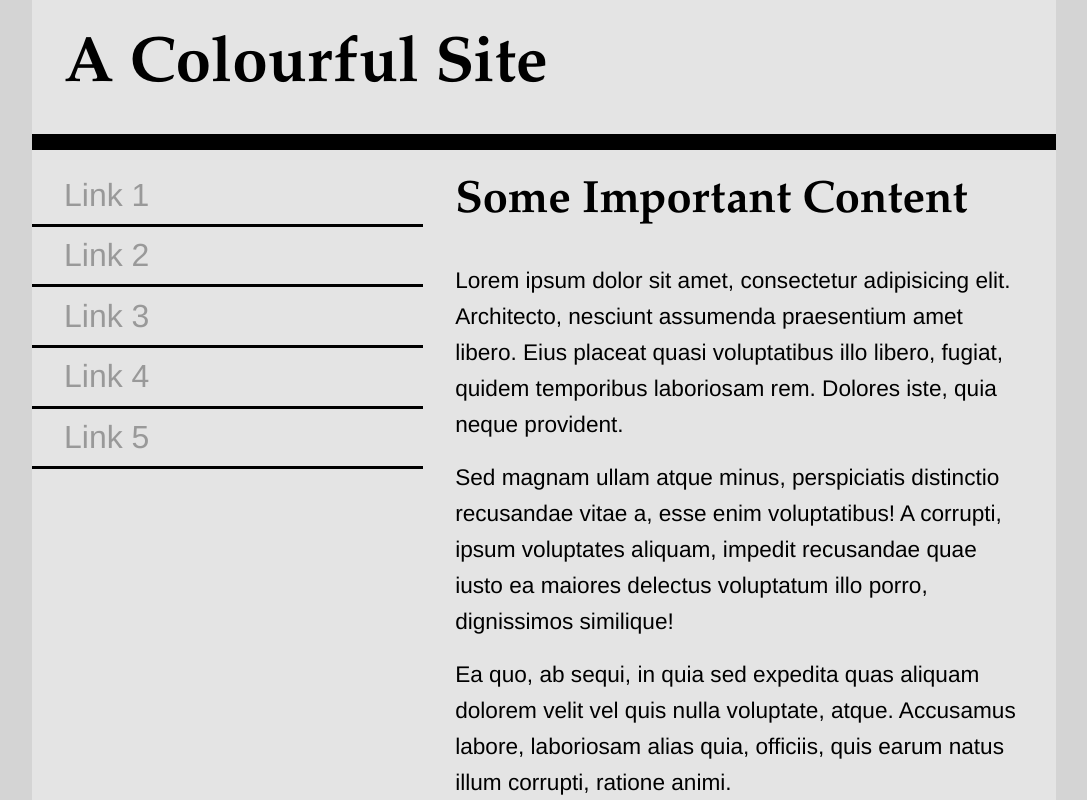
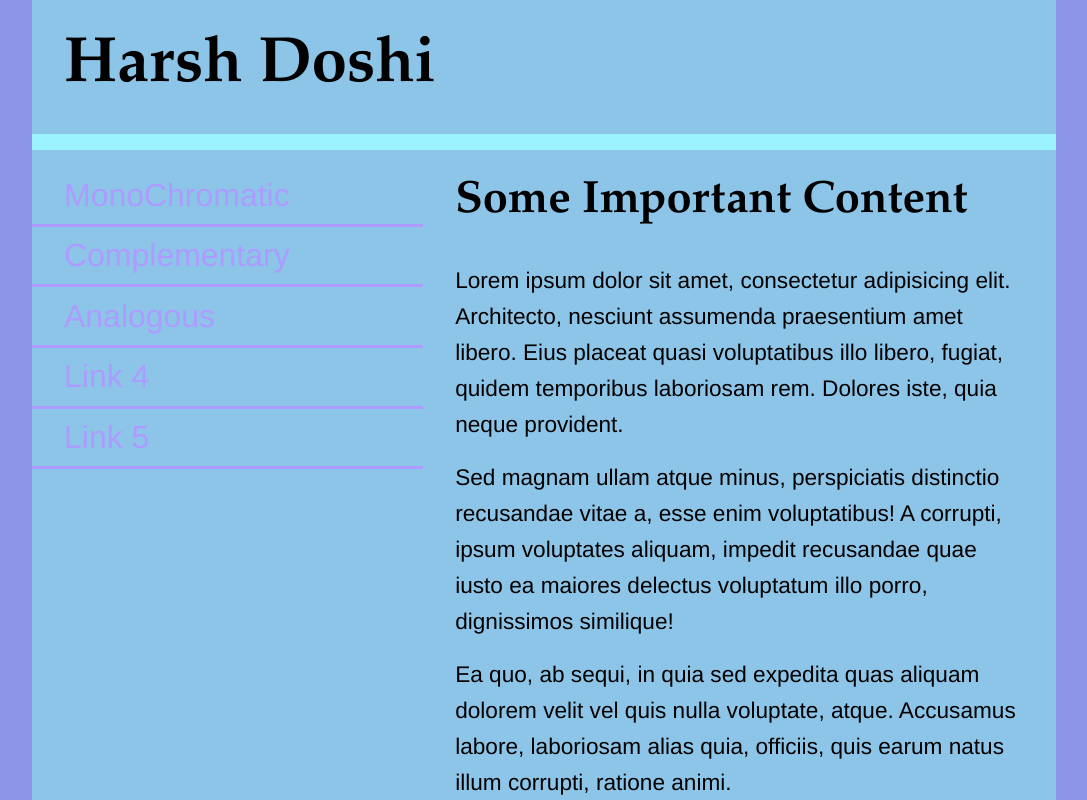
Before and after one commit to dosh0005/colors, a plain HTML site: page analogous.html in a window 1280 px wide. Shown: the top 800 px of the page, without its empty margins (96-1183 px from the left). Drawn offline with Linux system fonts and the light colour scheme.

Commit message:
analogous changes

```diff
--- a/analogous.html
+++ b/analogous.html
@@ -24,7 +24,7 @@
             font-family: Helvetica, Arial, sans-serif;
         }
         html,body{
-            background-color: #d4d4d4;
+            background-color: #8D95E8;
         }
         h1{
             font-family: Palatino, 'Palatino Linotype', 'Palatino LT STD', 'Book Antiqua', Georgia, serif;
@@ -46,13 +46,13 @@
         nav li>a{
             display: block;
             text-decoration: none;
-            border-bottom: 0.2rem solid black;
+            border-bottom: 0.2rem solid #AD9BFF;
             padding: 0.2rem 2rem;
-            color: #999;
+            color: #AD9BFF;
         }
         nav li>a:hover,
         nav li>a:active{
-            color: #222;
+            color: #9BF3FF;
         }
         p{
             font-size: 1.414rem;
@@ -65,11 +65,11 @@
             width: 80%;
             max-width: 1200px;
             margin: 0 auto;
-            background-color: #e4e4e4;
+            background-color: #8DC5E8;
         }
         header{
             width:100%;
-            border-bottom: 1rem solid black;
+            border-bottom: 1rem solid #9BF3FF;
         }
         nav{
             float:left;
@@ -82,25 +82,25 @@
         footer{
             clear:both;
             width: 100%;
-            border-top: 0.5rem solid black;
+            border-top: 0.5rem solid #9BF3FF;
         }
         footer p{
             font-size: 1rem;
             padding: 2rem;
-            color: #666;
+            color: #AD9BFF;
         }
     </style>
 </head>
 <body>
     <div class="wrapper">
         <header>
-            <h1>A Colourful Site</h1>
+            <h1>Harsh Doshi</h1>
         </header>
         <nav>
             <ul>
-                <li><a href="#">Link 1</a></li>
-                <li><a href="#">Link 2</a></li>
-                <li><a href="#">Link 3</a></li>
+                <li><a href="./index.html">MonoChromatic</a></li>
+                <li><a href="./complementary.html">Complementary</a></li>
+                <li><a href="./analogous.html">Analogous</a></li>
                 <li><a href="#">Link 4</a></li>
                 <li><a href="#">Link 5</a></li>
             </ul>
```
